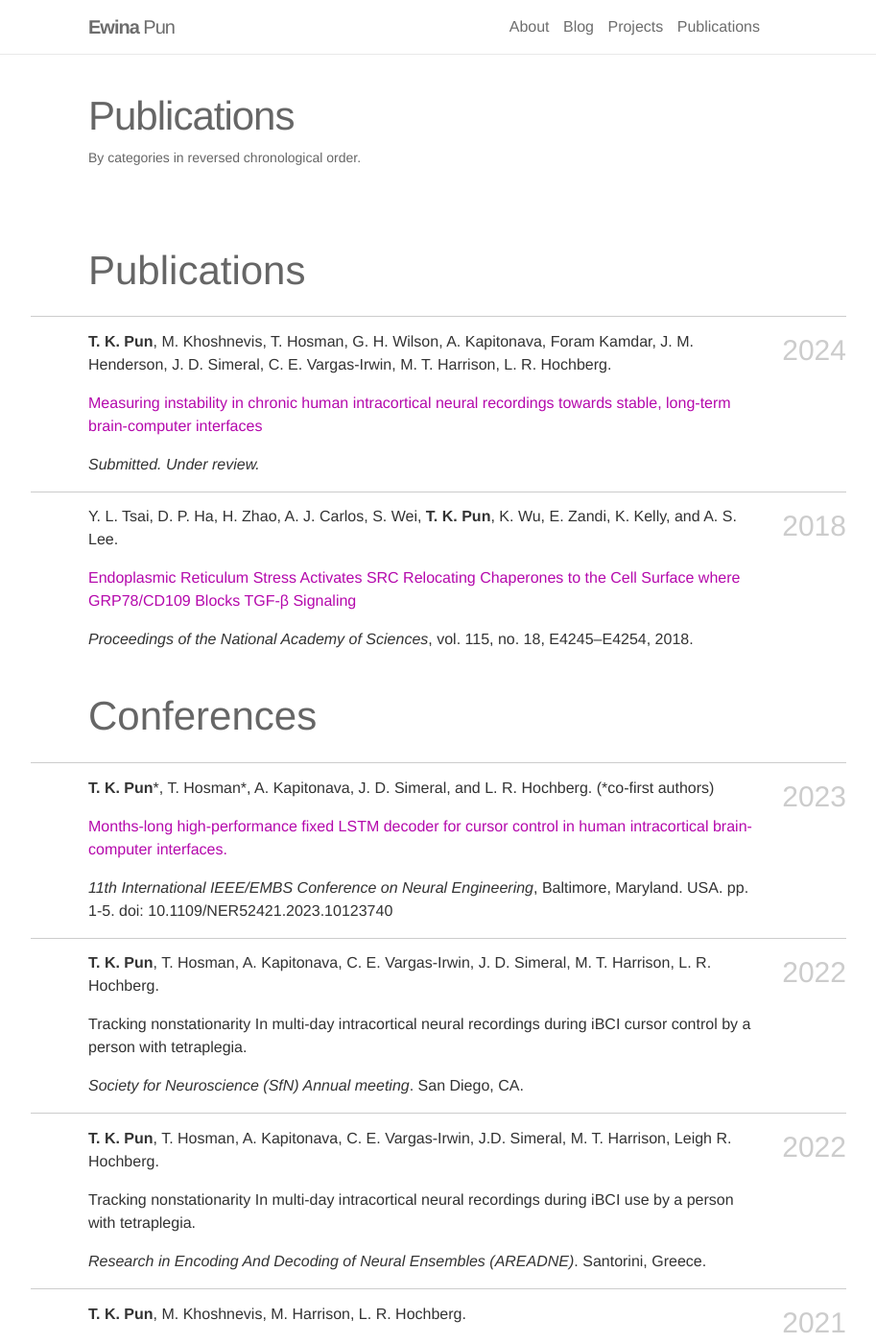
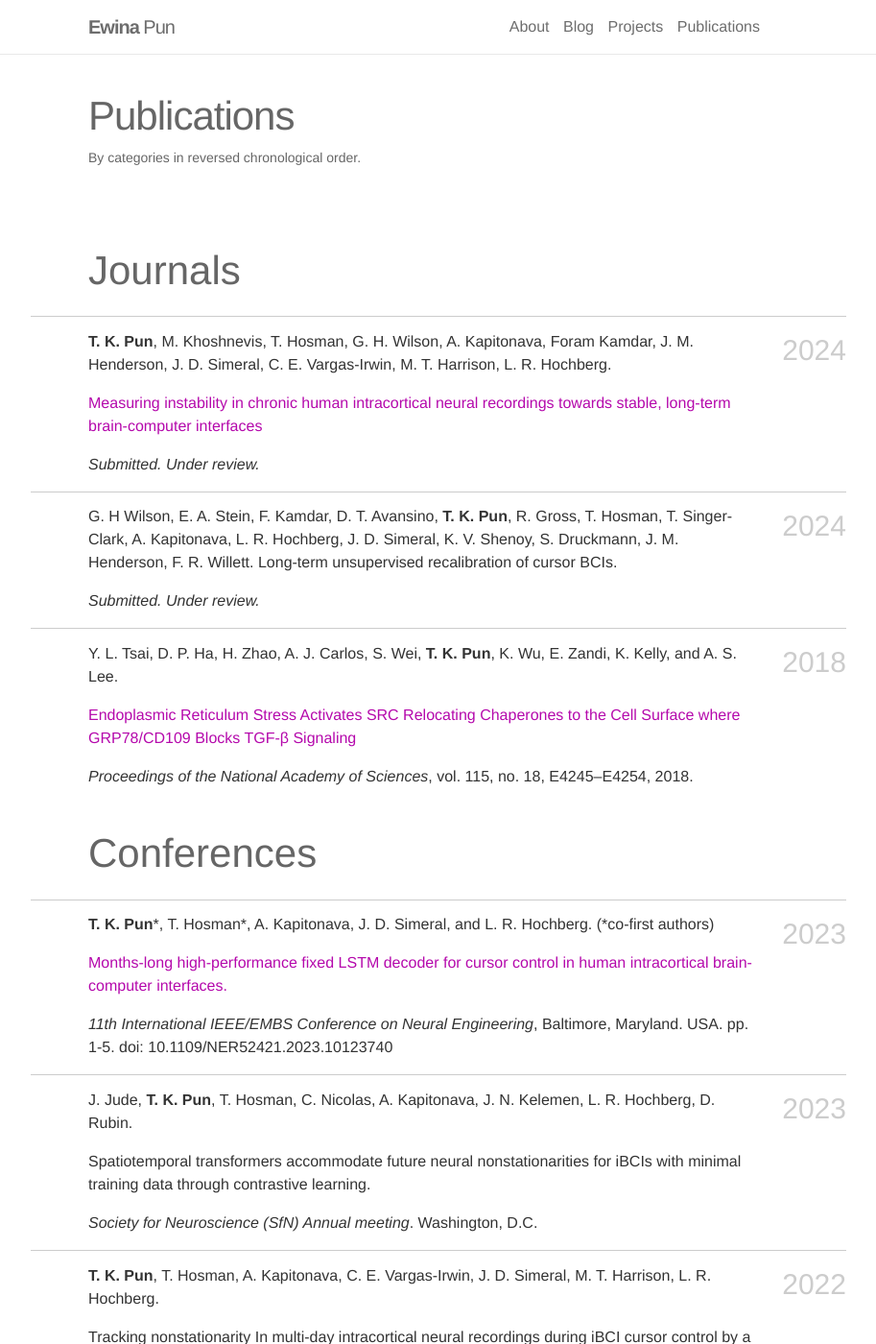
Before and after one commit to ewinapun/ewinapun.github.io, a Jekyll site: the page built from _pages/publications.md, in a window 1280 px wide and 1400 px high. Shown: the whole window at 96% size, without its empty margins (198-1111 px from the left). Built offline with Jekyll 4.4.1, drawn with Linux system fonts in a browser that asks for light colours; nearby versions of some CDN libraries.

Commit message:
add resume and update publications

```diff
--- a/_pages/publications.md
+++ b/_pages/publications.md
@@ -5,13 +5,19 @@ title: Publications
 description: By categories in reversed chronological order.
 ---
 
-<h2>Publications</h2>
+<h2>Journals</h2>
 
 <h3 class="year">2024</h3>
 
  **T. K. Pun**, M. Khoshnevis, T. Hosman, G. H. Wilson, A. Kapitonava, Foram Kamdar,  J. M. Henderson, J. D. Simeral, C. E. Vargas-Irwin, M. T. Harrison, L. R. Hochberg.
 
 <a href='https://www.biorxiv.org/content/10.1101/2024.02.29.582733v1'>Measuring instability in chronic human intracortical neural recordings towards stable, long-term brain-computer interfaces</a>
+
+*Submitted. Under review.*
+
+<h3 class="year">2024</h3>
+
+G. H Wilson, E. A. Stein, F. Kamdar, D. T. Avansino, **T. K. Pun**, R. Gross, T. Hosman, T. Singer-Clark, A. Kapitonava, L. R. Hochberg, J. D. Simeral, K. V. Shenoy, S. Druckmann, J. M. Henderson, F. R. Willett. Long-term unsupervised recalibration of cursor BCIs.
 
 *Submitted. Under review.*
 
@@ -29,9 +35,17 @@ Y. L. Tsai, D. P. Ha, H. Zhao, A. J. Carlos, S. Wei, **T. K. Pun**, K. Wu, E. Za
 
 **T. K. Pun**\*, T. Hosman\*, A. Kapitonava, J. D. Simeral, and L. R. Hochberg. (\*co-first authors)
 
-<a href='http://ewinapun.com/assets/pdf/NER2023.pdf'>Months-long high-performance fixed LSTM decoder for cursor control in human intracortical brain-computer interfaces.</a>
+<a href='/assets/pdf/NER2023.pdf'>Months-long high-performance fixed LSTM decoder for cursor control in human intracortical brain-computer interfaces.</a>
 
 *11th International IEEE/EMBS Conference on Neural Engineering*, Baltimore, Maryland. USA. pp. 1-5. doi: 10.1109/NER52421.2023.10123740
+
+<h3 class="year">2023</h3>
+
+J. Jude, **T. K. Pun**, T. Hosman, C. Nicolas, A. Kapitonava, J. N. Kelemen, L. R. Hochberg, D. Rubin.
+
+Spatiotemporal transformers accommodate future neural nonstationarities for iBCIs with minimal training data through contrastive learning.
+
+*Society for Neuroscience (SfN) Annual meeting*. Washington, D.C.
 
 <h3 class="year">2022</h3>
 
```
Also changed, not shown: _drafts/3_project.md (+1 -1 lines), _pages/about.md (+3 -1 lines), _projects/2_project.md (+2 -3 lines), _projects/3_project.md (+1 -1 lines), 1 other file.
